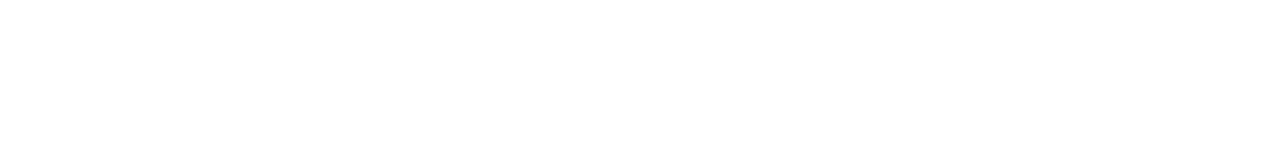
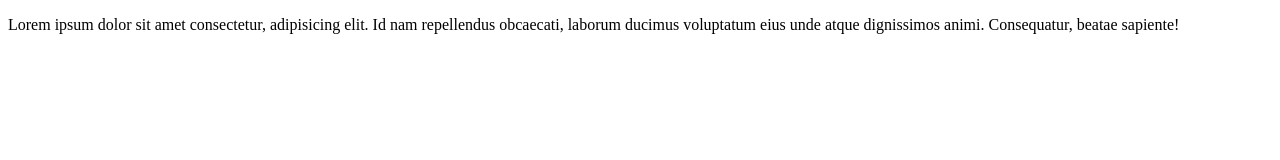
Before and after one commit to RaoAviralYadav/test, a plain HTML site: page index.html in a window 1280 px wide. Drawn offline with Linux system fonts and the light colour scheme.

Commit message:
1st branch

```diff
--- a/index.html
+++ b/index.html
@@ -6,6 +6,6 @@
     <title>Document</title>
 </head>
 <body>
-
+    <p>Lorem ipsum dolor sit amet consectetur, adipisicing elit. Id nam repellendus obcaecati, laborum ducimus voluptatum eius unde atque dignissimos animi. Consequatur, beatae sapiente!</p>
 </body>
 </html>
```
